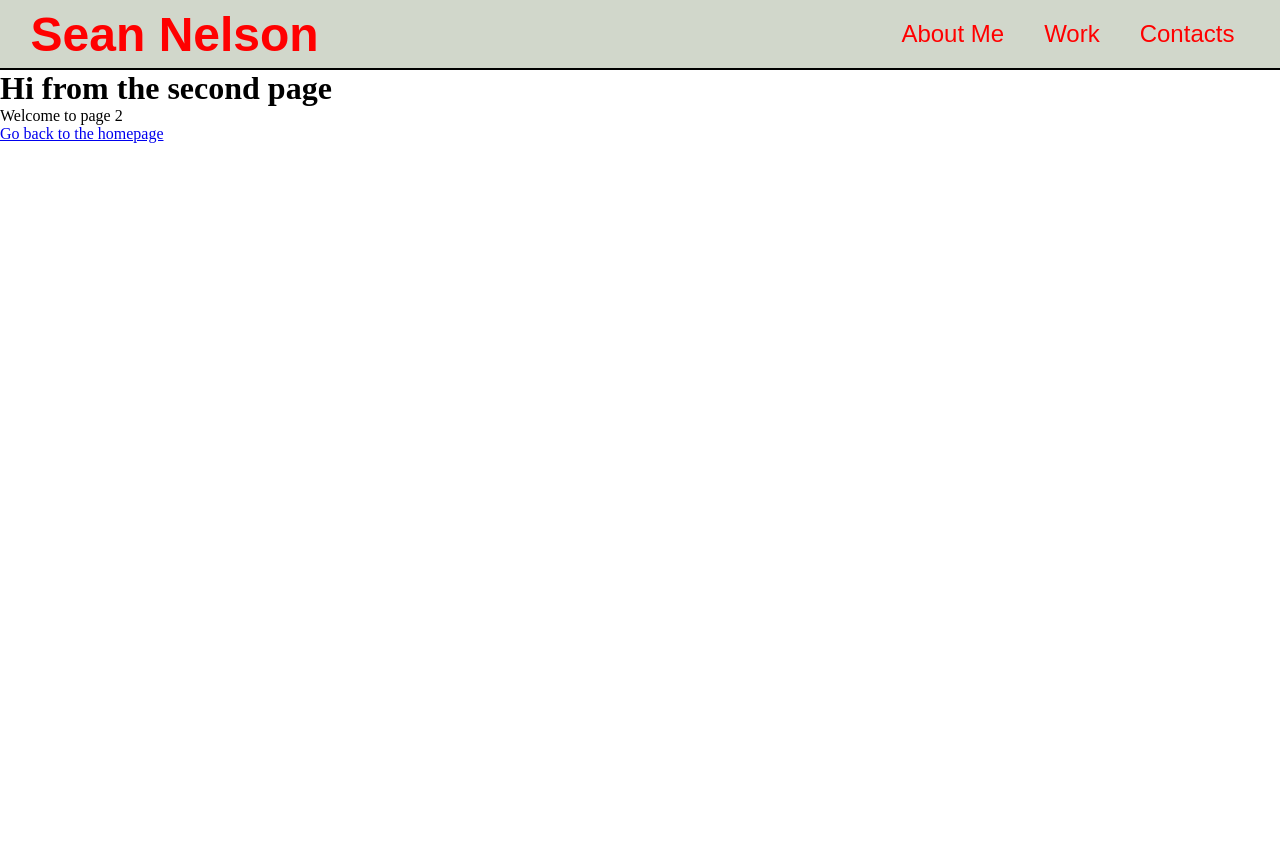
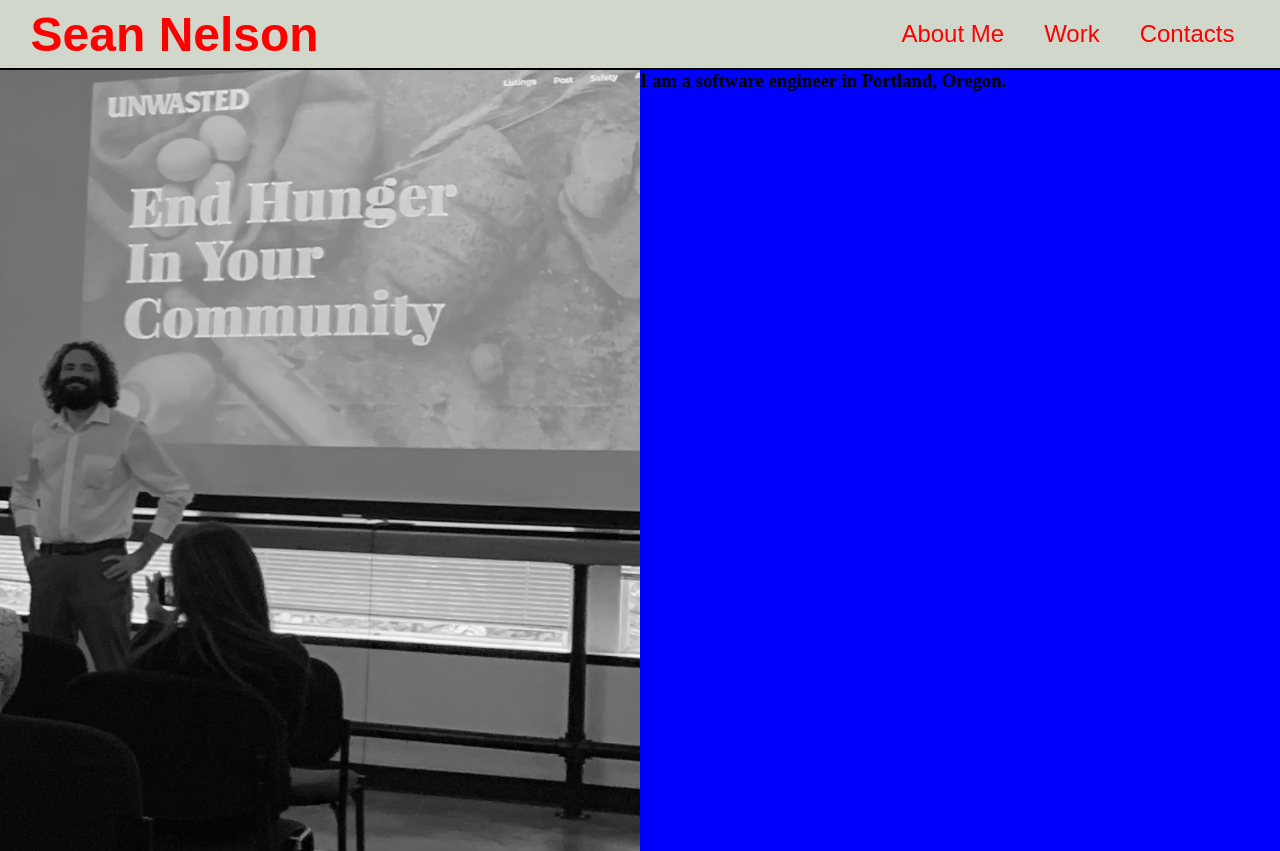
Before and after one commit to seanpatches/sean-nelson-portfolio, a Gatsby site: page /about in a window 1280 px wide. Before the commit the page ends 800 px from the top, so only its background shows below. Built offline with nearby package versions, Linux system fonts and the light colour scheme; Gatsby itself is replaced by a stand-in of ours.

Commit message:
about page columns set

```diff
--- a/src/components/header.js
+++ b/src/components/header.js
@@ -1,10 +1,10 @@
-import { Link } from "gatsby"
-import PropTypes from "prop-types"
-import React from "react"
-import styles from '../styles/header.module.css'
+import { Link } from 'gatsby';
+import PropTypes from 'prop-types';
+import React from 'react';
+import styles from '../styles/header.module.css';
 
-const title = 'Sean Nelson'
-const Header = ({ siteTitle }) => (
+const title = 'Sean Nelson';
+const Header = () => (
   <header className={styles.header}>
     <div className={styles.center}>
       <h1>
@@ -13,20 +13,20 @@ const Header = ({ siteTitle }) => (
         </Link>
       </h1>
       <nav className={styles.nav} >
-          <Link to="/about">About Me</Link>
-          <Link to="/work">Work</Link>
-          <Link to="/contact">Contacts</Link>
+        <Link to="/about">About Me</Link>
+        <Link to="/work">Work</Link>
+        <Link to="/contact">Contacts</Link>
       </nav>
     </div>
   </header>
-)
+);
 
 Header.propTypes = {
   siteTitle: PropTypes.string,
-}
+};
 
 Header.defaultProps = {
-  siteTitle: ``,
-}
+  siteTitle: '',
+};
 
-export default Header
+export default Header;
--- a/src/pages/about.js
+++ b/src/pages/about.js
@@ -1,16 +1,25 @@
-import React from "react"
-import { Link } from "gatsby"
+import React from 'react';
+import { Image } from '../components/image';
+import Layout from '../components/layout';
+import SEO from '../components/seo';
+import styles from '../styles/about.module.css';
 
-import Layout from "../components/layout"
-import SEO from "../components/seo"
+const About = () => (
+  <>
+  <Layout>
+    <SEO title="About" />
+    <div className={styles.row}>
+      <div className={styles.leftColumn}>
+        <Image filename="presentationSean.png" />
+      </div>
+      <div className={styles.rightColumn}>
+        <h3>
+          <strong>I am a</strong> software engineer in Portland, Oregon.
+        </h3>
+      </div>
+    </div>
+  </Layout>
+  </>
+);
 
-const ContactPage = () => (
-  <Layout>
-    <SEO title="Page two" />
-    <h1>Hi from the second page</h1>
-    <p>Welcome to page 2</p>
-    <Link to="/">Go back to the homepage</Link>
-  </Layout>
-)
-
-export default ContactPage
+export default About;
--- /dev/null
+++ b/src/styles/about.module.css
@@ -0,0 +1,18 @@
+body{
+  height: 100%;
+}
+
+.row{
+  display: grid;
+  grid-template-columns: 50% 50%;
+}
+
+.leftColumn {
+  background: red;
+  height: 100%
+}
+
+.rightColumn {
+  background: blue;
+  height: 100%;
+}
```
Also changed, not shown: src/components/image.js (+6 -6 lines).
